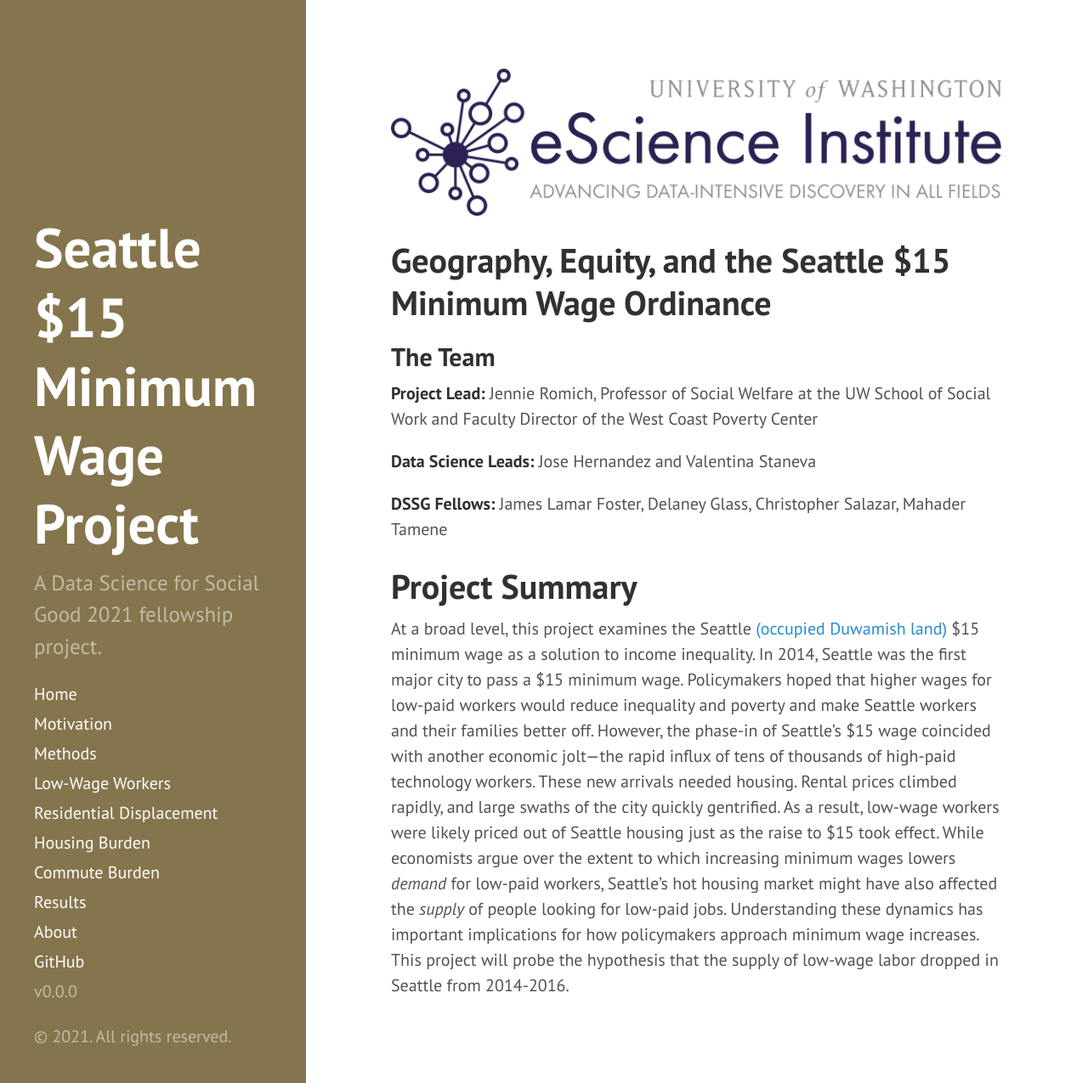
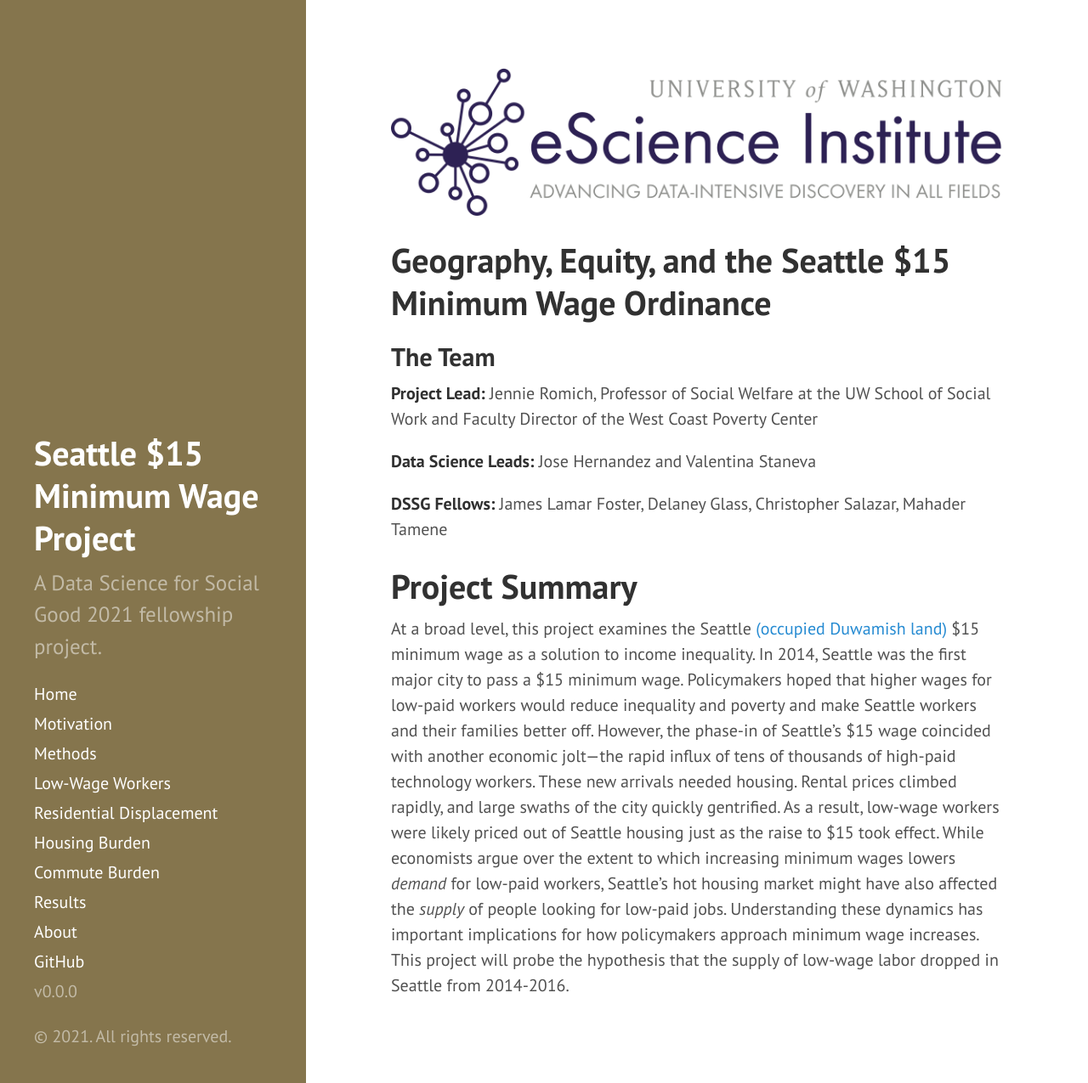
Before and after one commit to uwescience/MinWA, a Jekyll site: the page built from index.md, in a window 1280 px wide and 1275 px high. Shown: the whole window at 85% size. Built offline with Jekyll 4.4.1, drawn with Linux system fonts in a browser that asks for light colours; the list of posts is cut into pages by our own code.

Commit message:
Update hyde.css

```diff
--- a/public/css/hyde.css
+++ b/public/css/hyde.css
@@ -88,7 +88,7 @@
   color: #fff;
   margin-top: 0;
   font-family: "PT Sans", Helvetica, Arial, sans-serif;
-  font-size: 3.25rem;
+  font-size: 2.00rem;
 }
 
 /* Sidebar nav */
```
